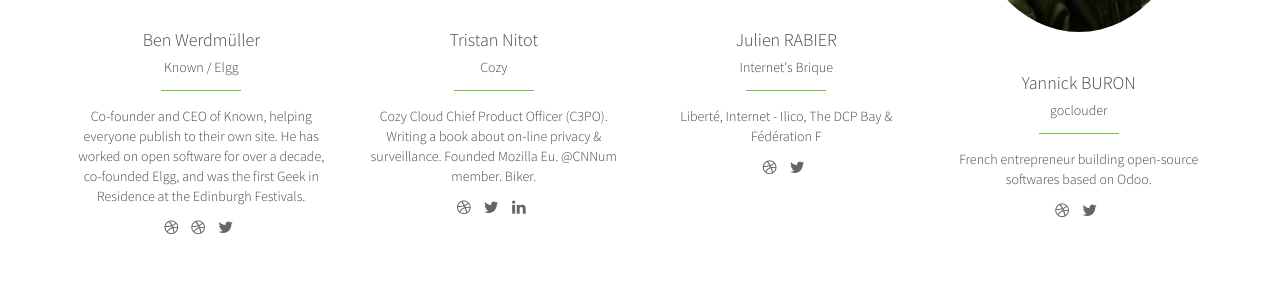
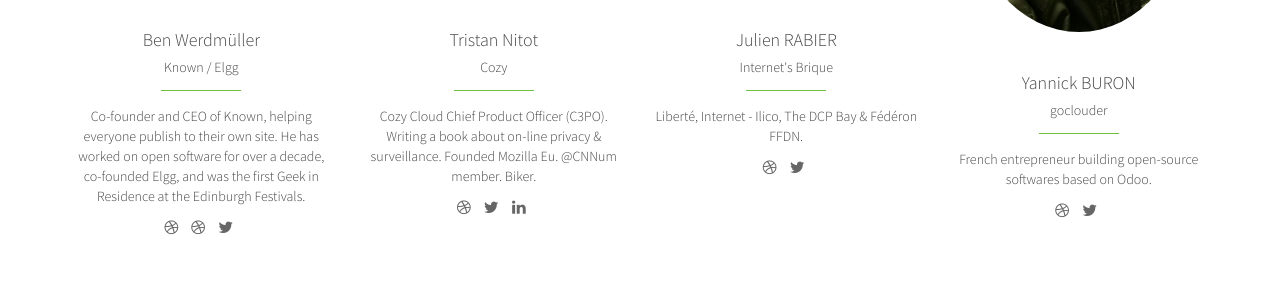
Before and after one commit to OuiShare/OuiShare-Labs-Camp, a Jekyll site: the page built from 2015.html, in a window 1280 px wide and 900 px high, scrolled down 2097 px. Shown: the part 153-453 px from the top of the window. Built offline with Jekyll 4.4.1, drawn with Linux system fonts in a browser that asks for light colours; a script that is not in the unit is left out.

Commit message:
Fix FFDN

```diff
--- a/_data/speakers.yml
+++ b/_data/speakers.yml
@@ -25,7 +25,7 @@
   id: taziden
   role: Internet's Brique
   meta: >
-    Liberté, Internet - Ilico, The DCP Bay & Fédération F
+    Liberté, Internet - Ilico, The DCP Bay & Fédéron FFDN.
   twitter_username: taziden
   website: https://www.libre-parcours.net/
 
```
